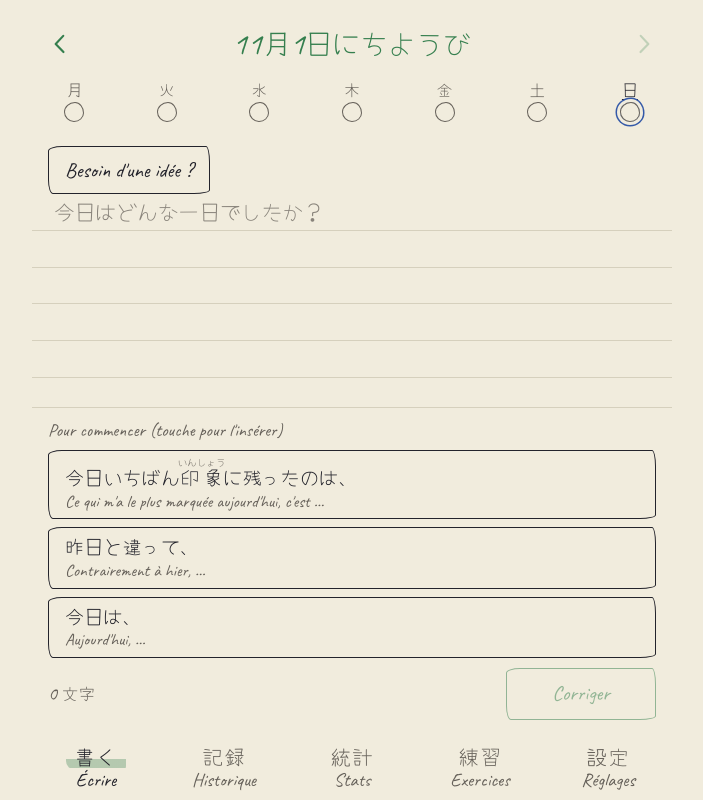
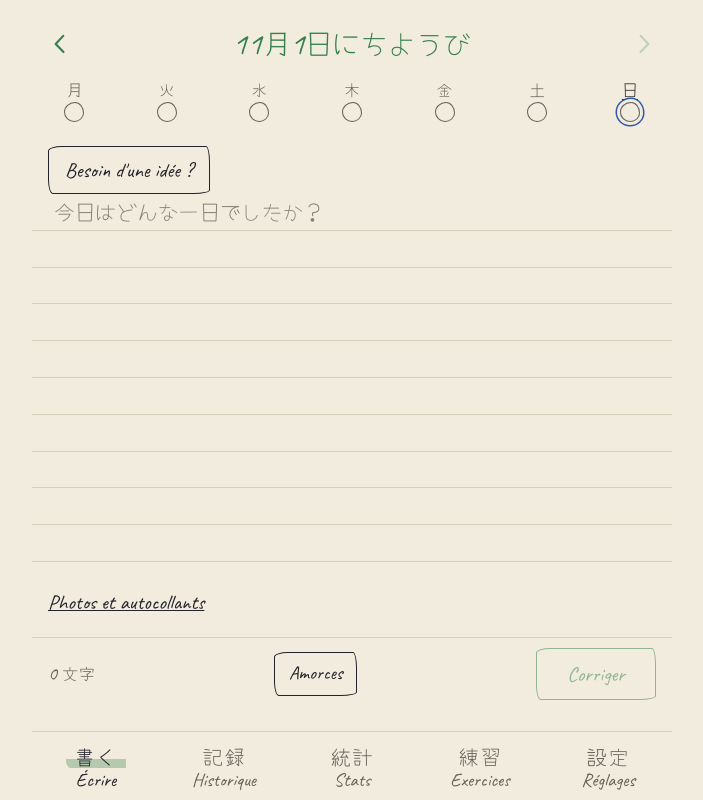
Before and after one commit to Korakaas/nikki-app, a React (Vite) app: page / in a window 1280 px wide. Shown: the whole page, without its empty margins (288-991 px from the left). Built offline with nearby package versions, Linux system fonts and the light colour scheme.

Commit message:
Sprint 5 : amorces sur demande

```diff
--- a/src/pages/WritePage.tsx
+++ b/src/pages/WritePage.tsx
@@ -60,6 +60,8 @@ export default function WritePage({ id, onChangeDay, settings, onOpenSettings }:
   const textRef = useRef(text)
   textRef.current = text
   const areaRef = useRef<HTMLTextAreaElement>(null)
+  // Les amorces ne s'affichent que si on les demande (bouton « Amorces »), jamais d'elles-mêmes.
+  const [showStarters, setShowStarters] = useState(false)
   const swipe = useRef<{ x: number; y: number; t: number } | null>(null)
 
   // La feuille grandit avec le texte : la page défile, pas le champ.
@@ -83,6 +85,7 @@ export default function WritePage({ id, onChangeDay, settings, onOpenSettings }:
       setPhotos(entry?.photos ?? [])
       setStickers(entry?.stickers ?? [])
       setLinkState('idle')
+      setShowStarters(false)
       setLoaded(true)
     })
   }, [id])
@@ -132,6 +135,7 @@ export default function WritePage({ id, onChangeDay, settings, onOpenSettings }:
 
   /** Insère une amorce dans l'entrée, puis place le curseur à la fin pour continuer à écrire. */
   function insertStarter(starter: string) {
+    setShowStarters(false)
     onChange(starter)
     requestAnimationFrame(() => {
       const area = areaRef.current
@@ -497,9 +501,8 @@ export default function WritePage({ id, onChangeDay, settings, onOpenSettings }:
 
       {/* Barre du bas : le compteur et « Corriger » restent sous le pouce, même quand la page défile. */}
       <div className="write-dock">
-        {!hasText && (
+        {!hasText && showStarters && (
           <div className="starters" lang="ja" role="group" aria-label="Amorces de phrase">
-            <p className="starters-label fr">Pour commencer (touche pour l'insérer)</p>
             {starters.map((st) => (
               <button
                 key={st.ja}
@@ -518,6 +521,17 @@ export default function WritePage({ id, onChangeDay, settings, onOpenSettings }:
         )}
         <div className="dock-bar">
           <span className="counter muted">{countChars(text)} 文字</span>
+          {!hasText && (
+            <button
+              type="button"
+              className="sketch dock-starters fr"
+              aria-expanded={showStarters}
+              onMouseDown={(e) => e.preventDefault()}
+              onClick={() => setShowStarters((v) => !v)}
+            >
+              Amorces
+            </button>
+          )}
           <button
             type="button"
             className="sketch primary"
--- a/src/styles.css
+++ b/src/styles.css
@@ -1954,7 +1954,7 @@ button.fix-head {
 }
 
 .write-dock button.primary {
-  min-width: 150px;
+  min-width: 120px;
   min-height: 52px;
 }
 
@@ -1969,38 +1969,51 @@ button.fix-head {
   text-align: left;
 }
 
-/* Amorces de phrase (au-dessus de la barre Corriger, sous le pouce) */
+/* Amorces de phrase : sur demande (bouton « Amorces »), en une seule rangée qui défile pour ne pas manger l'écran */
 .starters {
   display: flex;
+  flex-direction: row;
+  gap: 8px;
+  margin: 0 -16px 10px;
+  padding: 0 16px 4px;
+  overflow-x: auto;
+  scroll-snap-type: x proximity;
+  scroll-padding-inline: 16px;
+}
+
+button.starter {
+  display: flex;
+  flex: 0 0 auto;
   flex-direction: column;
-  gap: 8px;
-  margin: 0 0 10px;
-}
-
-.starters-label {
-  margin: 0;
-  color: var(--pencil);
-  font-size: 0.95rem;
-}
-
-button.starter {
-  display: flex;
-  flex-direction: column;
+  min-width: 62%;
+  max-width: 88%;
   align-items: flex-start;
   min-height: 52px;
-  padding: 6px 16px;
+  padding: 6px 14px;
   text-align: left;
-  line-height: 1.4;
+  line-height: 1.35;
+  scroll-snap-align: start;
   cursor: pointer;
 }
 
 .starter-ja {
-  font-size: 1.2rem;
+  font-size: 1.15rem;
 }
 
 .starter-fr {
   color: var(--pencil);
-  font-size: 0.9rem;
+  font-size: 0.85rem;
+}
+
+button.dock-starters {
+  min-height: 44px;
+  padding: 4px 14px;
+  font-size: 1rem;
+  cursor: pointer;
+}
+
+button.dock-starters[aria-expanded='true'] {
+  background: var(--tape, #b6d3c1);
 }
 
 /* « Changer » : à côté du titre de la grammaire et des mots (le sujet ne bouge pas) */
```
Also changed, not shown: 2 other files (tests, documents, lock files or other folders).
